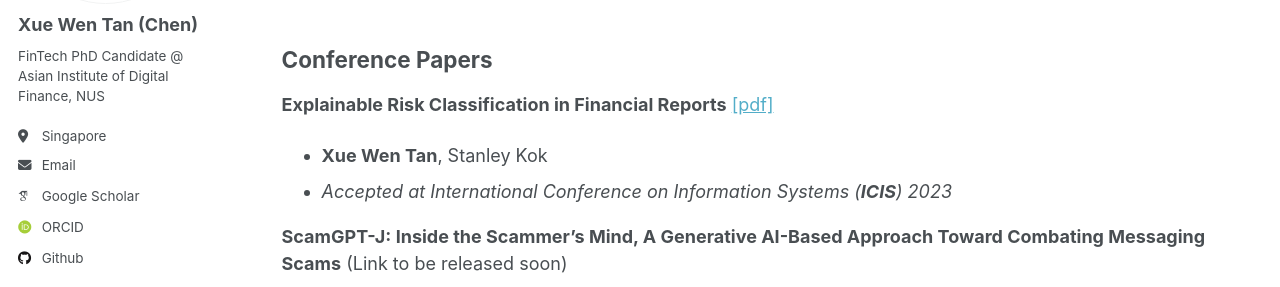
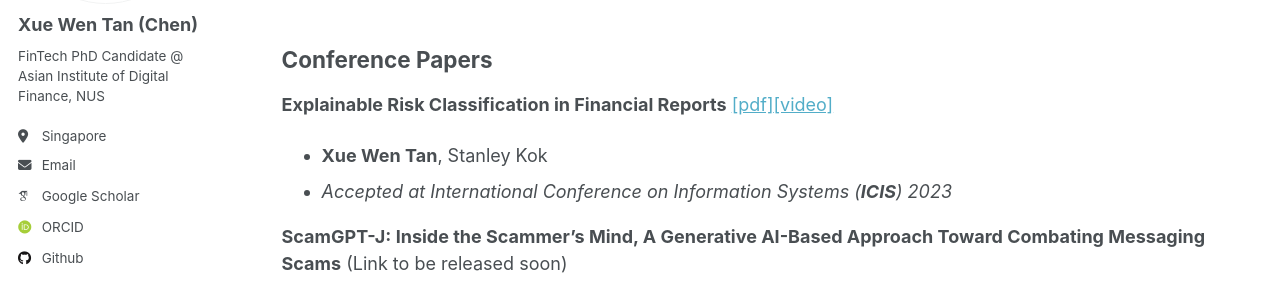
Before and after one commit to Chen-XueWen/Chen-XueWen.github.io, a Jekyll site: the page built from _pages/publications.md, in a window 1280 px wide and 900 px high. Shown: the part 277-564 px from the top of the window. Built offline with Jekyll 4.4.1, drawn with Linux system fonts in a browser that asks for light colours; some web fonts are replaced.

Commit message:
Update publications.md

```diff
--- a/_pages/publications.md
+++ b/_pages/publications.md
@@ -8,7 +8,7 @@ author_profile: true
 My current research mainly focus on Natural Language Processing, specifically on Explainable AI, Large Language Models, AI for Social Good, Computational Linguistics.
 
 ## Conference Papers
-**Explainable Risk Classification in Financial Reports** [[pdf]](https://arxiv.org/abs/2405.01881)
+**Explainable Risk Classification in Financial Reports** [[pdf]](https://arxiv.org/abs/2405.01881)[[video]](https://aisel.aisnet.org/icis2023/blockchain/blockchain/3/)
   - **Xue Wen Tan**, Stanley Kok
   - *Accepted at International Conference on Information Systems (**ICIS**) 2023*
 
```
